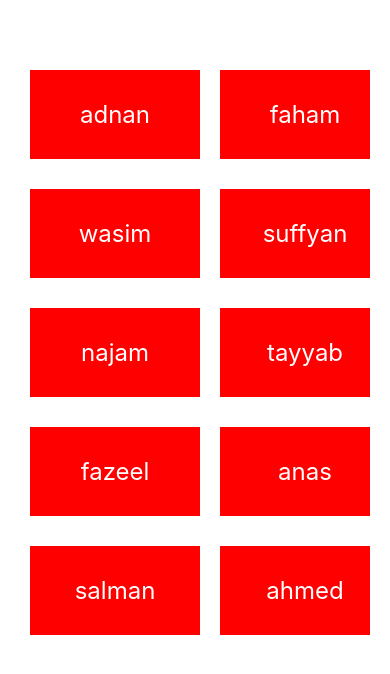
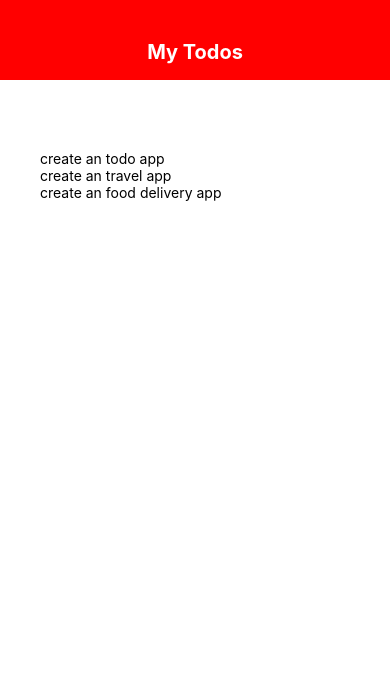
Before and after one commit to adnanali000/React-Native, a React Native app: screen / in a window 390 px wide. Shown: the top 674 px of the page. Built offline with nearby package versions, Linux system fonts and the light colour scheme.

Commit message:
todo app header component

```diff
--- a/App.js
+++ b/App.js
@@ -1,58 +1,34 @@
 import { StatusBar } from 'expo-status-bar';
 import React,{useState} from 'react';
-import { StyleSheet, Text, View,ScrollView,FlatList,TouchableOpacity } from 'react-native';
+import { StyleSheet, Text, View,FlatList} from 'react-native';
+import Header from './components/Header';
 
 export default function App() {
-  const [people,setPeople] = useState([
-    {name:'adnan',id:'1'},
-    {name:'faham',id:'2'},
-    {name:'wasim',id:'3'},
-    {name:'suffyan',id:'4'},
-    {name:'najam',id:'5'},
-    {name:'tayyab',id:'6'},
-    {name:'fazeel',id:'7'},
-    {name:'anas',id:'8'},
-    {name:'salman',id:'9'},
-    {name:'ahmed',id:'10'},
-
-  ]);
-
-  const pressHandler = (id)=>{
-    // alert(id);
-    setPeople((prevPeople)=>{
-      return prevPeople.filter(person => person.id != id);
-    })
-  }
+  const [todos,setTodos] = useState([
+    {text:'create an todo app',key:'1'},
+    {text:'create an travel app',key:'2'},
+    {text:'create an food delivery app',key:'3'},
+  ])
 
   return (
     <View style={styles.container}>
+        {/* header */}
+        <Header/>
+        <View style={styles.content}>
+          {/* todo form */}
+          <View style={styles.list}>
+            {/* list item  */}
+              <FlatList
+                data={todos}
+                renderItem = {({item})=>(
+                    <Text>{item.text}</Text>
+                )}
+              />
 
-    <FlatList
-      numColumns={2}
-      keyExtractor={(item)=>item.id}
-      data = {people}
-      renderItem={({item})=>(
-        <TouchableOpacity onPress={()=>pressHandler(item.id)}>
-          <Text style={styles.li}>{item.name}</Text>
-        </TouchableOpacity>
-      )}
-    />
+          </View>
+        </View>
+     </View>
 
-
-    {/* <ScrollView>
-     {
-       people.map((item)=>{
-         return(
-            <View key={item.key}>
-                <Text  style={styles.li}>{item.name}</Text>
-            </View>
-         )
-       })
-     }
-     </ScrollView> */}
-
-      <StatusBar style="auto" />
-    </View>
   );
 }
 
@@ -60,21 +36,14 @@
   container: {
     flex: 1,
     backgroundColor: '#fff',
-    paddingTop:40,
-    paddingHorizontal:20,
-    // alignItems: 'center',
-    // justifyContent: 'center',
   },
-  li:{
-    color:'white',
-    fontSize:24,
-    textAlign:"center",
-    marginTop:30,
-    padding:30,
-    backgroundColor:"red",
-    marginHorizontal:10,
-    width:170
-
+  content:{
+    padding:40
+  },
+  list:{
+    marginTop:30
   }
 
+
+
 });
--- /dev/null
+++ b/components/Header.js
@@ -0,0 +1,26 @@
+import React from 'react'
+import { StyleSheet, Text, View,FlatList} from 'react-native';
+
+
+export default function Header() {
+    return (
+        <View style={styles.header}>
+            <Text style={styles.title}>My Todos</Text>
+        </View>
+    )
+}
+
+const styles = StyleSheet.create({
+    header:{
+        height:80,
+        backgroundColor:'red',
+        paddingTop:40
+    },
+    title:{
+        color:'#fff',
+        fontSize:20,
+        textAlign:'center',
+        fontWeight:'bold',
+    }
+
+})
```
